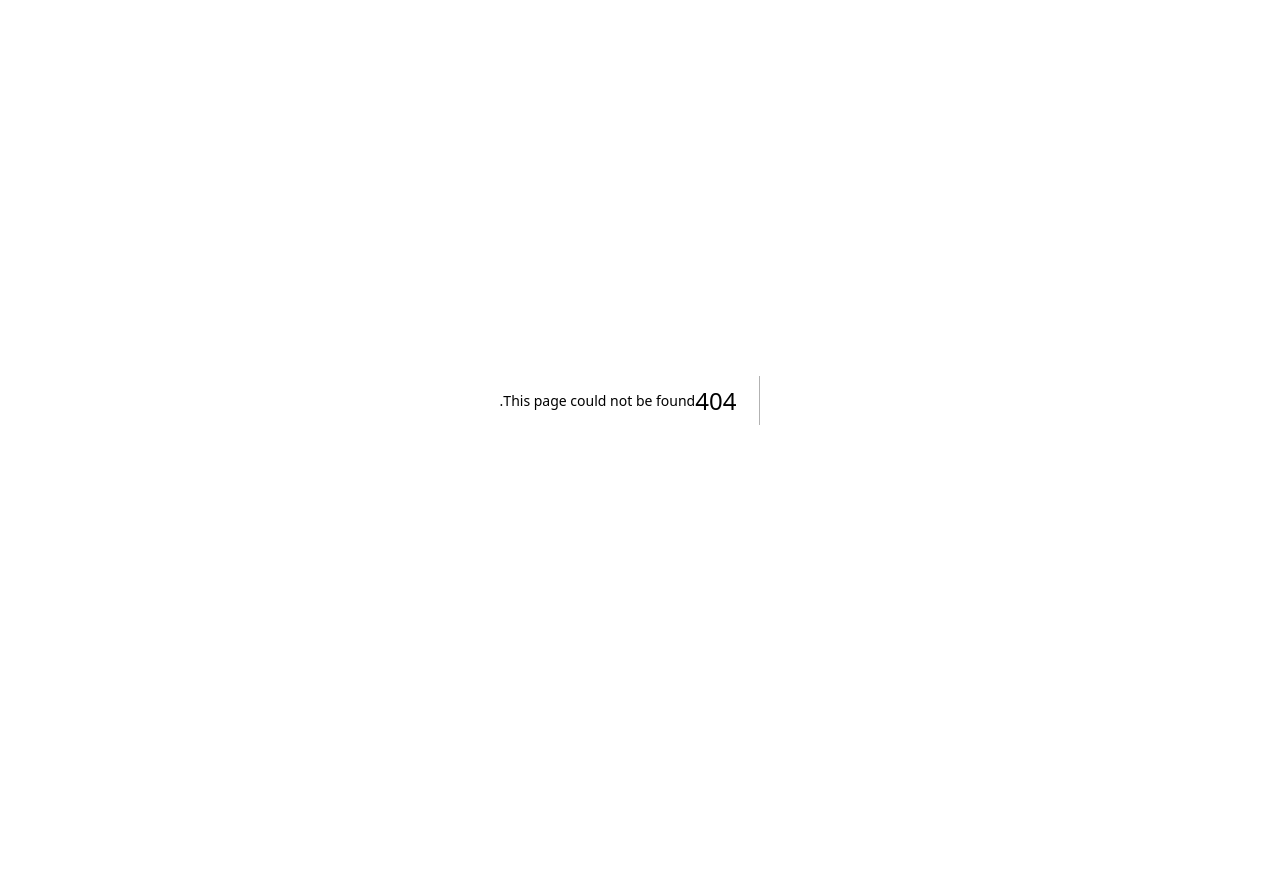
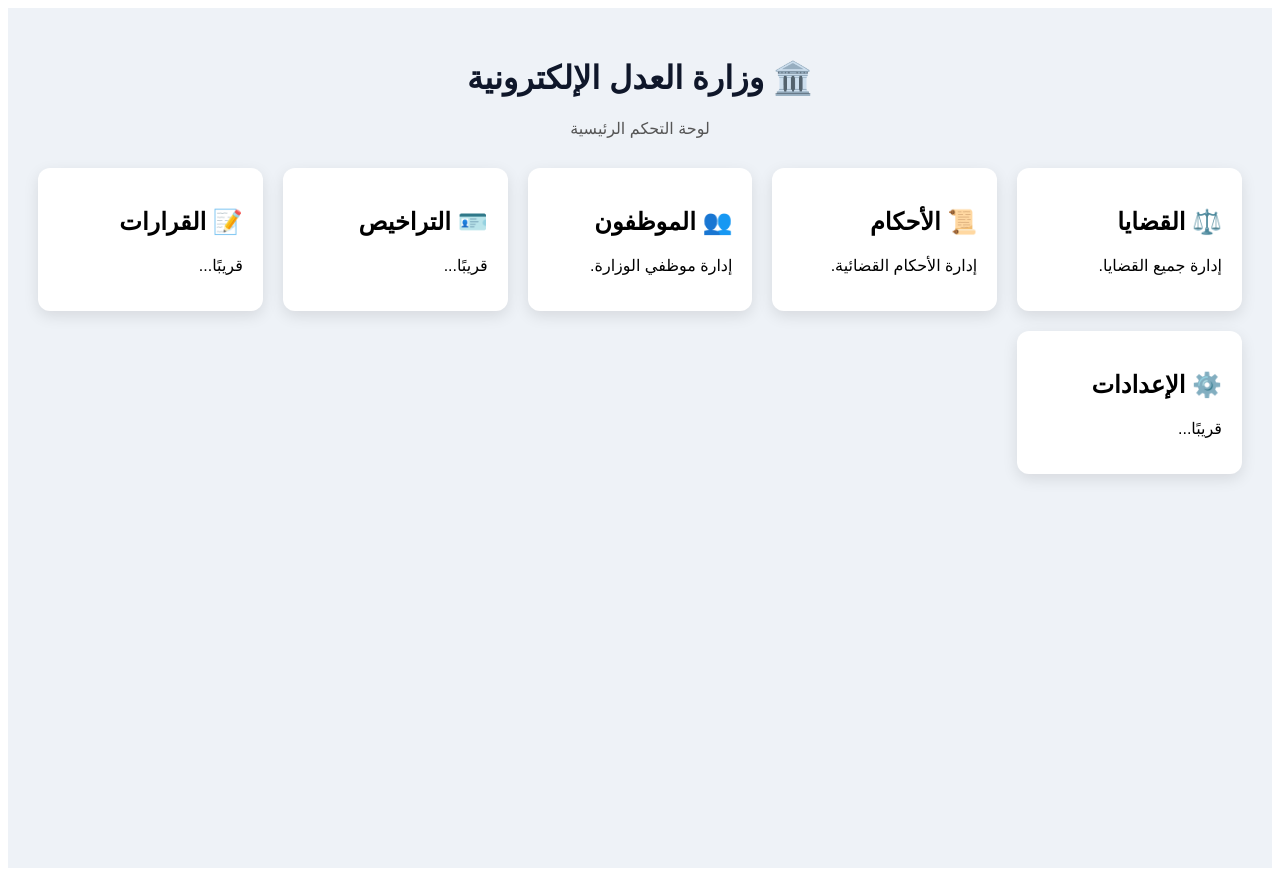
Before and after one commit to 38ed-ma/nice-justice, a Next.js app: page /dashboard in a window 1280 px wide. Before the commit this address had no page. Before the commit the page ends 800 px from the top, so only its background shows below. Built offline with nearby package versions, Linux system fonts and the light colour scheme.

Commit message:
Create page.tsx

```diff
--- /dev/null
+++ b/app/dashboard/page.tsx
@@ -0,0 +1,115 @@
+export default function Dashboard() {
+  return (
+    <main
+      style={{
+        minHeight: "100vh",
+        background: "#eef2f7",
+        padding: "30px",
+        fontFamily: "Arial, sans-serif",
+      }}
+    >
+      <h1 style={{ textAlign: "center", color: "#0f172a" }}>
+        🏛️ وزارة العدل الإلكترونية
+      </h1>
+
+      <p
+        style={{
+          textAlign: "center",
+          color: "#555",
+          marginBottom: "30px",
+        }}
+      >
+        لوحة التحكم الرئيسية
+      </p>
+
+      <div
+        style={{
+          display: "grid",
+          gridTemplateColumns: "repeat(auto-fit,minmax(220px,1fr))",
+          gap: "20px",
+        }}
+      >
+        <a
+          href="/cases"
+          style={{
+            textDecoration: "none",
+            color: "black",
+            background: "white",
+            padding: "20px",
+            borderRadius: "12px",
+            boxShadow: "0 5px 15px rgba(0,0,0,.1)",
+          }}
+        >
+          <h2>⚖️ القضايا</h2>
+          <p>إدارة جميع القضايا.</p>
+        </a>
+
+        <a
+          href="/judgments"
+          style={{
+            textDecoration: "none",
+            color: "black",
+            background: "white",
+            padding: "20px",
+            borderRadius: "12px",
+            boxShadow: "0 5px 15px rgba(0,0,0,.1)",
+          }}
+        >
+          <h2>📜 الأحكام</h2>
+          <p>إدارة الأحكام القضائية.</p>
+        </a>
+
+        <a
+          href="/employees"
+          style={{
+            textDecoration: "none",
+            color: "black",
+            background: "white",
+            padding: "20px",
+            borderRadius: "12px",
+            boxShadow: "0 5px 15px rgba(0,0,0,.1)",
+          }}
+        >
+          <h2>👥 الموظفون</h2>
+          <p>إدارة موظفي الوزارة.</p>
+        </a>
+
+        <div
+          style={{
+            background: "white",
+            padding: "20px",
+            borderRadius: "12px",
+            boxShadow: "0 5px 15px rgba(0,0,0,.1)",
+          }}
+        >
+          <h2>🪪 التراخيص</h2>
+          <p>قريبًا...</p>
+        </div>
+
+        <div
+          style={{
+            background: "white",
+            padding: "20px",
+            borderRadius: "12px",
+            boxShadow: "0 5px 15px rgba(0,0,0,.1)",
+          }}
+        >
+          <h2>📝 القرارات</h2>
+          <p>قريبًا...</p>
+        </div>
+
+        <div
+          style={{
+            background: "white",
+            padding: "20px",
+            borderRadius: "12px",
+            boxShadow: "0 5px 15px rgba(0,0,0,.1)",
+          }}
+        >
+          <h2>⚙️ الإعدادات</h2>
+          <p>قريبًا...</p>
+        </div>
+      </div>
+    </main>
+  )
+}
```
